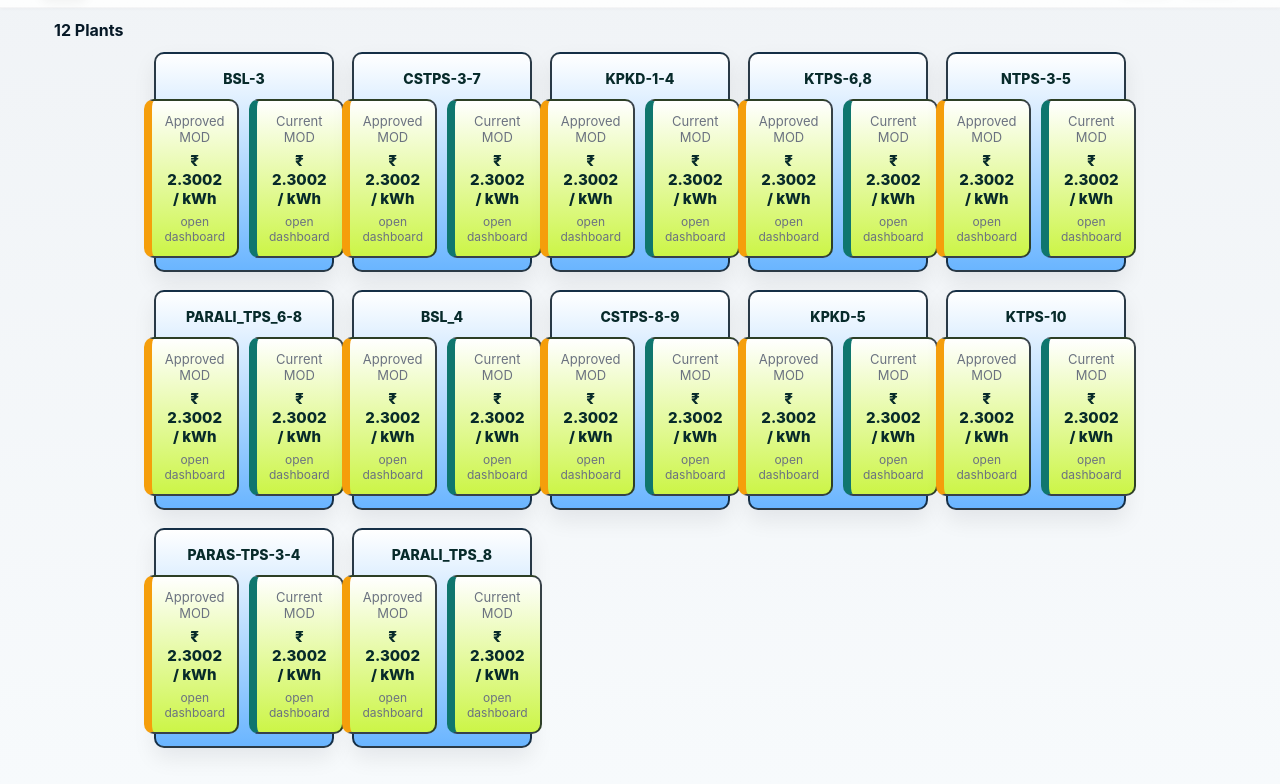
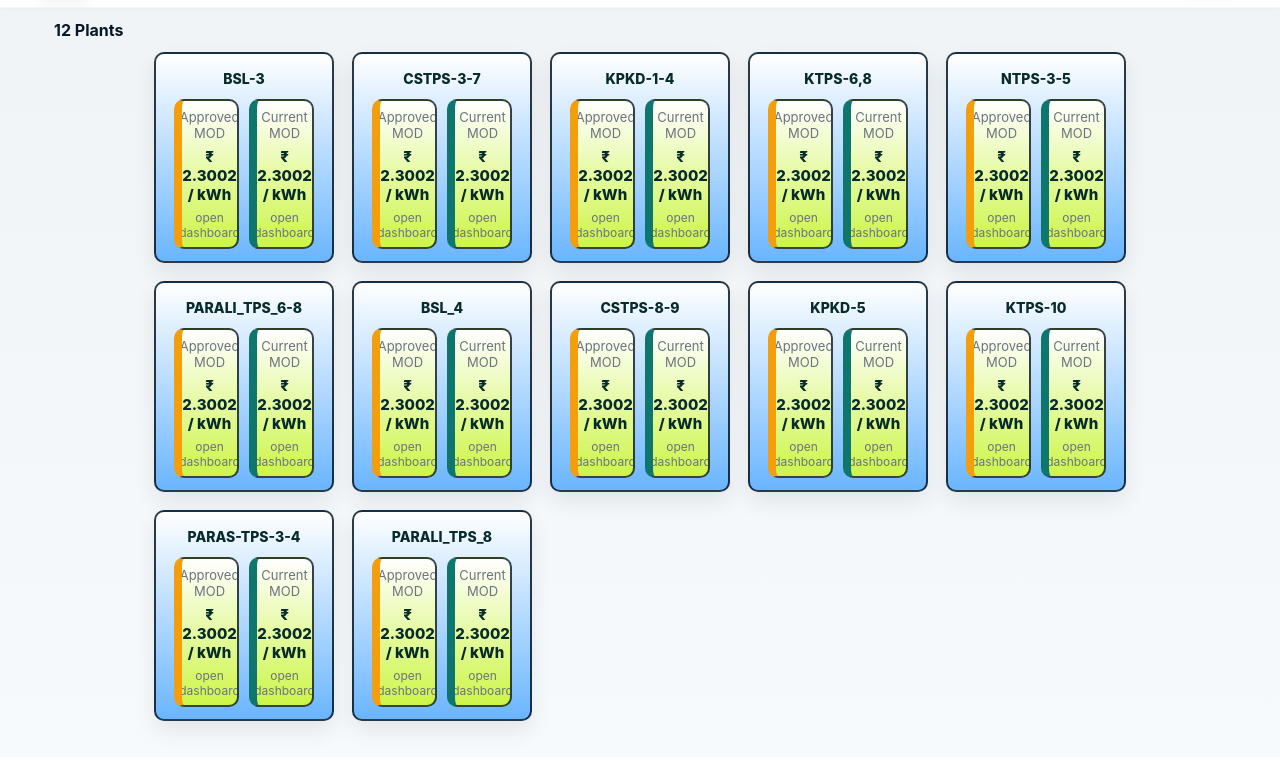
Before and after one commit to shahjoyal/MOD-DASHBOARD, a plain HTML site: page index.html in a window 1280 px wide. Shown: the part 61-845 px from the top of the page. After the commit the page ends 818 px from the top, so only its background shows below. Drawn offline with Linux system fonts and the light colour scheme.

Commit message:
Update index.html

```diff
--- a/index.html
+++ b/index.html
@@ -84,17 +84,43 @@
     .card:hover{transform:translateY(-6px); box-shadow:0 18px 36px rgba(6,18,29,0.10)}
     .card-heading{font-size:14px;font-weight:800;margin:4px 0 12px;text-transform:uppercase;color:#072a2a;text-align:center}
 
-    .tiles{width:100%;display:flex;gap:10px;align-items:center;justify-content:center;flex:1 1 auto;padding:0 6px}
+.tiles{
+  width:100%;
+  display:flex;
+  gap:10px;
+  align-items:stretch;            /* allow tiles to fill vertical space of the card */
+  justify-content:center;
+  flex:1 1 auto;
+  padding:0 6px;
+}
+
+/* change the height by editing the `--tile-fixed-height` value below */
+:root { --tile-fixed-height: 150px; } /* put this near your other variables if you prefer */
+
 .tile{
   flex: 1 1 var(--tile-min-width);
-      aspect-ratio: 3 / 2;
+  /* remove aspect-ratio so height can be controlled */
+  /* aspect-ratio: 3 / 2; */        /* <-- comment out or remove this line if present */
   border-radius:10px;
   border:2px solid rgba(6,18,29,0.8);
   background:linear-gradient(180deg,#ffffff,#ccf547);
-      display:flex;flex-direction:column;align-items:center;justify-content:center;text-align:center;padding:12px;
-      text-decoration:none;color:inherit;
+  display:flex;
+  flex-direction:column;
+  align-items:center;
+  justify-content:center;
+  text-align:center;
+  padding:12px;
+  text-decoration:none;
+  color:inherit;
   transition: transform .10s ease, box-shadow .10s ease, border-color .10s ease;
+
+  /* controlling tile height */
+  height: var(--tile-fixed-height);
+  max-height: var(--tile-fixed-height);
+  min-height: 0;
+  overflow: hidden;
 }
+
     .tile:active{transform:scale(.99)}
     .tile:hover{box-shadow:0 12px 28px rgba(6,18,29,.08);transform:translateY(-6px);border-color:var(--accent)}
     .tile .label{font-size:13px;color:var(--muted);margin-bottom:6px}
@@ -154,7 +180,7 @@
       </div>
 
       <div class="nav-actions">
-        <button class="btn ghost" id="helpBtn" aria-label="Help">Help</button>
+        <!-- <button class="btn ghost" id="helpBtn" aria-label="Help">Help</button> -->
         <button class="btn" id="loginBtn" aria-haspopup="dialog">Login</button>
       </div>
     </div>
```
Lines whose indentation alone changed are shown as unchanged.
